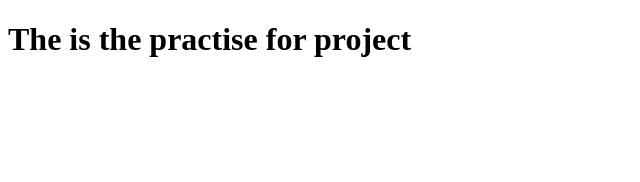
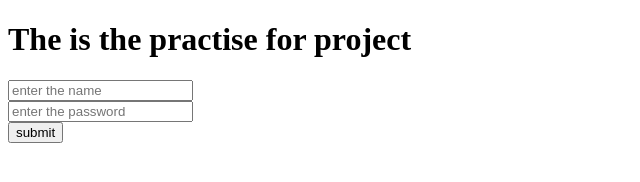
Before and after one commit to iaamirRashid/practise_demo, a website: page index.html in a window 1280 px wide. Shown: the whole page, without its empty margins (0-640 px from the left). Drawn offline with Linux system fonts and the light colour scheme.

Commit message:
add html code

```diff
--- a/index.html
+++ b/index.html
@@ -7,5 +7,8 @@
 </head>
 <body>
     <h1>The is the practise for project</h1>
+    <input type="text" placeholder="enter the name" name="name"><br>
+    <input type="text" placeholder="enter the password" name="password"><br>
+    <button>submit</button>
 </body>
 </html>
```
